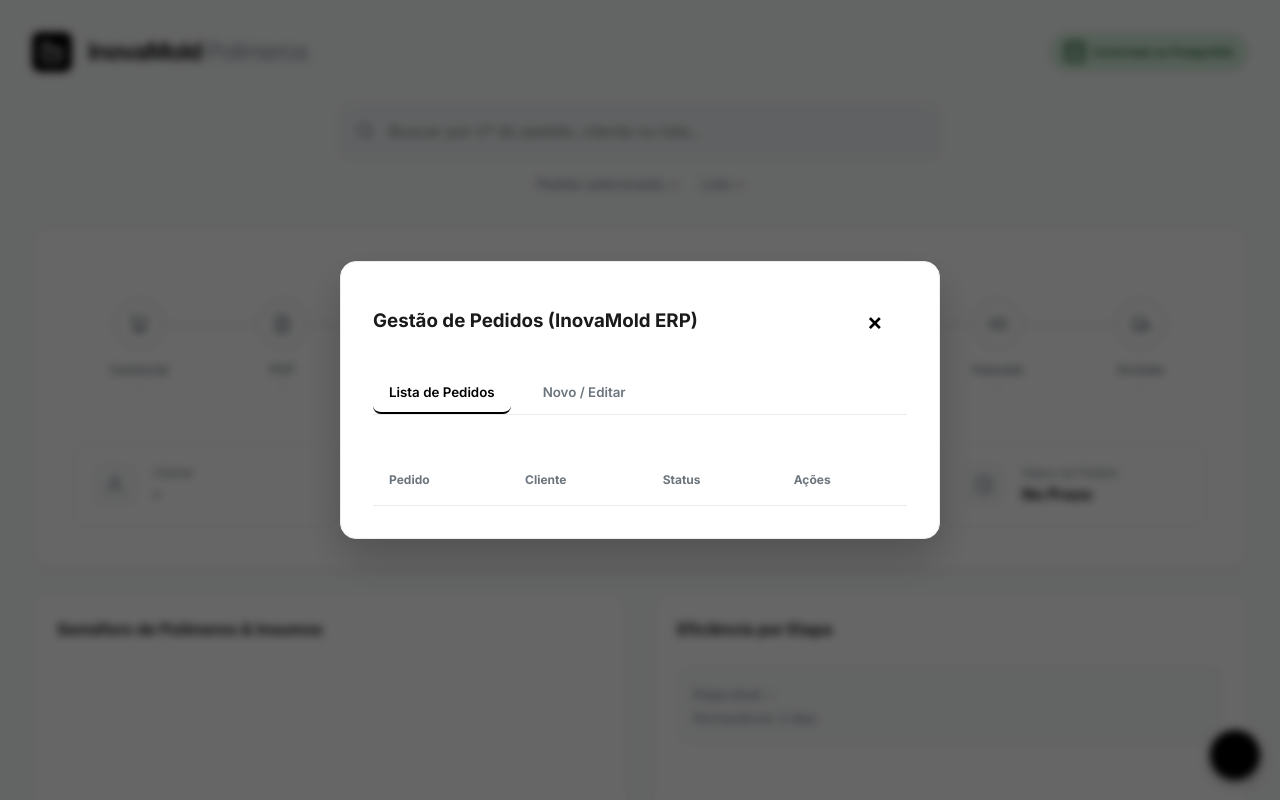
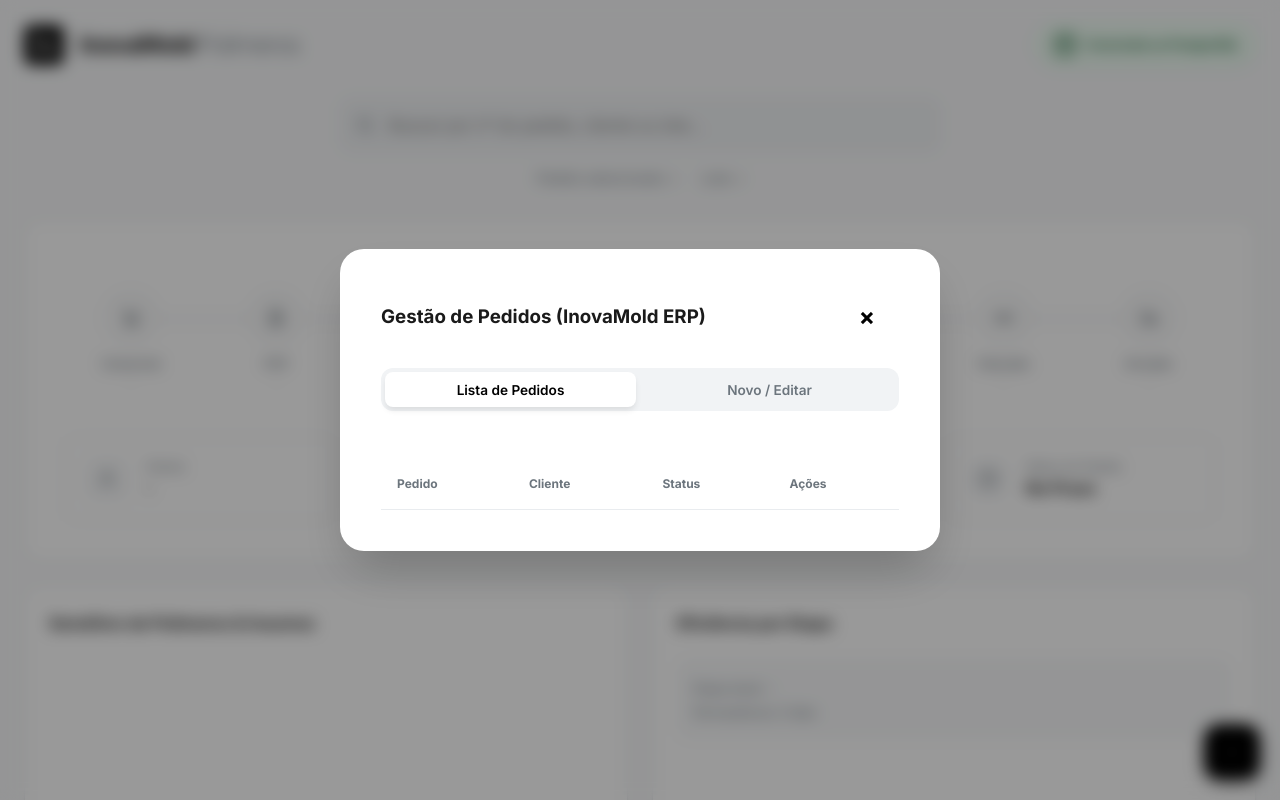
Before and after one commit to Matheus904-12/Dashboard-SCRUM, a website: page index.html in a window 1280 px wide. Both pictures are taken after a click on the button 1235 px from the left and 755 px from the top of the page. Shown: the top 800 px of the page. Drawn offline with nearby package versions, Linux system fonts and the light colour scheme; no server answers.

Commit message:
UI: Premium Redesign of Modal and Buttons, and Layout Scroll Fix

```diff
--- a/index.html
+++ b/index.html
@@ -202,7 +202,7 @@
             </div>
 
             <!-- Tab Navigation -->
-            <div style="display: flex; gap: 1rem; border-bottom: 1px solid var(--border-color); margin-bottom: 1.5rem;">
+            <div class="tab-nav">
                 <button class="tab-btn active" id="tab-list">Lista de Pedidos</button>
                 <button class="tab-btn" id="tab-form">Novo / Editar</button>
             </div>
--- a/style.css
+++ b/style.css
@@ -24,13 +24,16 @@
 body {
     background-color: var(--bg-main);
     color: var(--text-primary);
-    padding: 2rem;
+    padding: 1.5rem;
     line-height: 1.5;
+    overflow-x: hidden;
+    min-height: 100vh;
 }
 
 .container {
     max-width: 1400px;
     margin: 0 auto;
+    width: 100%;
 }
 
 /* Header & Search */
@@ -146,6 +149,11 @@ body {
     transition: all 0.3s;
 }
 
+.step-circle svg {
+    width: 20px;
+    height: 20px;
+}
+
 .step.active .step-circle {
     background: var(--timeline-active);
     border-color: var(--timeline-active);
@@ -196,6 +204,11 @@ body {
     align-items: center;
     font-size: 1.2rem;
     color: var(--text-secondary);
+}
+
+.info-icon-box svg {
+    width: 20px;
+    height: 20px;
 }
 
 .info-content .label {
@@ -362,127 +375,174 @@ td {
     left: 0;
     width: 100%;
     height: 100%;
-    background: rgba(0, 0, 0, 0.6);
-    backdrop-filter: blur(4px);
+    background: rgba(0, 0, 0, 0.4);
+    backdrop-filter: blur(8px);
     display: flex;
     justify-content: center;
     align-items: center;
     z-index: 2000;
+    padding: 1rem;
 }
 
 .modal-content {
     background: #fff;
-    padding: 2rem;
-    border-radius: 16px;
-    width: 90%;
-    max-width: 600px;
-    box-shadow: 0 20px 40px rgba(0,0,0,0.2);
+    padding: 2.5rem;
+    border-radius: 24px;
+    width: 100%;
+    max-width: 650px;
+    box-shadow: 0 25px 50px -12px rgba(0, 0, 0, 0.25);
+    border: 1px solid rgba(255, 255, 255, 0.1);
+    max-height: 90vh;
+    overflow-y: auto;
 }
 
+.tab-nav {
+    display: flex;
+    gap: 0.5rem;
+    background: #f1f3f5;
+    padding: 4px;
+    border-radius: 12px;
+    margin-bottom: 2rem;
+}
+
+.tab-btn {
+    flex: 1;
+    background: none;
+    border: none;
+    padding: 0.6rem;
+    border-radius: 8px;
+    font-size: 0.85rem;
+    font-weight: 600;
+    color: var(--text-secondary);
+    cursor: pointer;
+    transition: all 0.2s;
+}
+
+.tab-btn.active {
+    background: #fff;
+    color: #000;
+    box-shadow: 0 4px 6px -1px rgba(0, 0, 0, 0.1);
+}
+
+/* Inputs & Form */
 .input-group {
-    margin-bottom: 1rem;
+    margin-bottom: 1.25rem;
 }
 
 .input-group label {
     display: block;
     font-size: 0.75rem;
-    font-weight: 600;
-    margin-bottom: 0.4rem;
+    font-weight: 700;
+    text-transform: uppercase;
+    letter-spacing: 0.5px;
+    margin-bottom: 0.5rem;
     color: var(--text-secondary);
 }
 
 .input-group input, .input-group select {
     width: 100%;
-    padding: 0.75rem;
-    border: 1px solid var(--border-color);
-    border-radius: 8px;
-    font-size: 0.9rem;
+    padding: 0.85rem 1rem;
+    border: 1.5px solid #edf2f7;
+    border-radius: 12px;
+    font-size: 0.95rem;
+    background: #f8fafc;
+    transition: all 0.2s;
 }
 
-button {
+.input-group input:focus, .input-group select:focus {
+    border-color: #000;
+    background: #fff;
+    outline: none;
+    box-shadow: 0 0 0 4px rgba(0,0,0,0.05);
+}
+
+/* Professional Buttons */
+button, .action-btn {
     padding: 0.8rem 1.5rem;
     border: none;
-    border-radius: 8px;
-    font-weight: 600;
+    border-radius: 12px;
+    font-weight: 700;
+    font-size: 0.9rem;
     cursor: pointer;
-    transition: opacity 0.2s;
+    transition: all 0.2s;
+    display: inline-flex;
+    align-items: center;
+    justify-content: center;
+    gap: 8px;
+    text-decoration: none;
+}
+
+button[type="submit"] {
+    background: #000;
     color: #fff;
 }
 
-button:hover {
-    opacity: 0.9;
+button[type="submit"]:hover {
+    transform: translateY(-2px);
+    box-shadow: 0 10px 15px -3px rgba(0, 0, 0, 0.3);
 }
 
-/* Glass Card Fallback */
-.glass-card {
-    background: #fff;
-    border: 1px solid var(--border-color);
+#btn-delete {
+    background: #fee2e2;
+    color: #dc2626;
 }
+
+#btn-delete:hover {
+    background: #fecaca;
+    color: #991b1b;
+}
+
+.edit-btn { background: #f1f5f9 !important; color: #475569 !important; }
+.delete-btn { background: #fff1f2 !important; color: #e11d48 !important; }
+
+.edit-btn:hover { background: #e2e8f0 !important; }
+.delete-btn:hover { background: #ffe4e6 !important; }
 
 /* Connection Status Badge */
 .status-badge {
-    padding: 6px 12px;
-    border-radius: 20px;
-    font-size: 0.7rem;
-    font-weight: 600;
+    padding: 8px 16px;
+    border-radius: 99px;
+    font-size: 0.75rem;
+    font-weight: 700;
     display: flex;
     align-items: center;
-    gap: 6px;
-    border: 1px solid transparent;
+    gap: 8px;
+    box-shadow: 0 1px 2px rgba(0,0,0,0.05);
 }
 
 .status-pending {
-    background: #fff3cd;
-    color: #856404;
-    border-color: #ffeeba;
+    background: #fffbeb;
+    color: #92400e;
+    border: 1px solid #fde68a;
 }
 
 .status-success {
-    background: #d4edda;
-    color: #155724;
-    border-color: #c3e6cb;
+    background: #f0fdf4;
+    color: #166534;
+    border: 1px solid #bbf7d0;
 }
 
-/* Timeline Icons Override */
-.step-circle svg {
-    width: 20px;
-    height: 20px;
+/* Modal Float Button Fix */
+#btn-open-admin {
+    width: 56px !important;
+    height: 56px !important;
+    border-radius: 16px !important;
+    transition: all 0.3s cubic-bezier(0.4, 0, 0.2, 1) !important;
+    position: fixed;
+    bottom: 20px;
+    right: 20px;
+    background: #000;
+    color: #fff;
+    z-index: 1000;
 }
 
-.info-icon-box svg {
-    width: 20px;
-    height: 20px;
+#btn-open-admin:hover {
+    transform: rotate(90deg) scale(1.1);
+    background: #1e293b !important;
 }
 
-/* Tab System */
-.tab-btn {
-    background: none;
-    border: none;
-    padding: 0.75rem 1rem;
-    color: var(--text-secondary);
-    font-weight: 600;
-    cursor: pointer;
-    border-bottom: 2px solid transparent;
+/* Admin Table Customization */
+#admin-table-body td {
+    padding: 1rem;
+    font-size: 0.85rem;
 }
-
-.tab-btn.active {
-    color: #000;
-    border-bottom-color: #000;
-}
-
-#admin-table-body td {
-    padding: 0.75rem;
-    font-size: 0.8rem;
-    border-bottom: 1px solid #f8f9fa;
-}
-
-.action-btn {
-    padding: 4px 8px;
-    font-size: 0.7rem;
-    border-radius: 4px;
-    border: none;
-    cursor: pointer;
-}
-
-.edit-btn { background: #f1f3f5 !important; color: #000 !important; margin-right: 4px; }
-.delete-btn { background: #fff1f1 !important; color: #dc3545 !important; }
```
